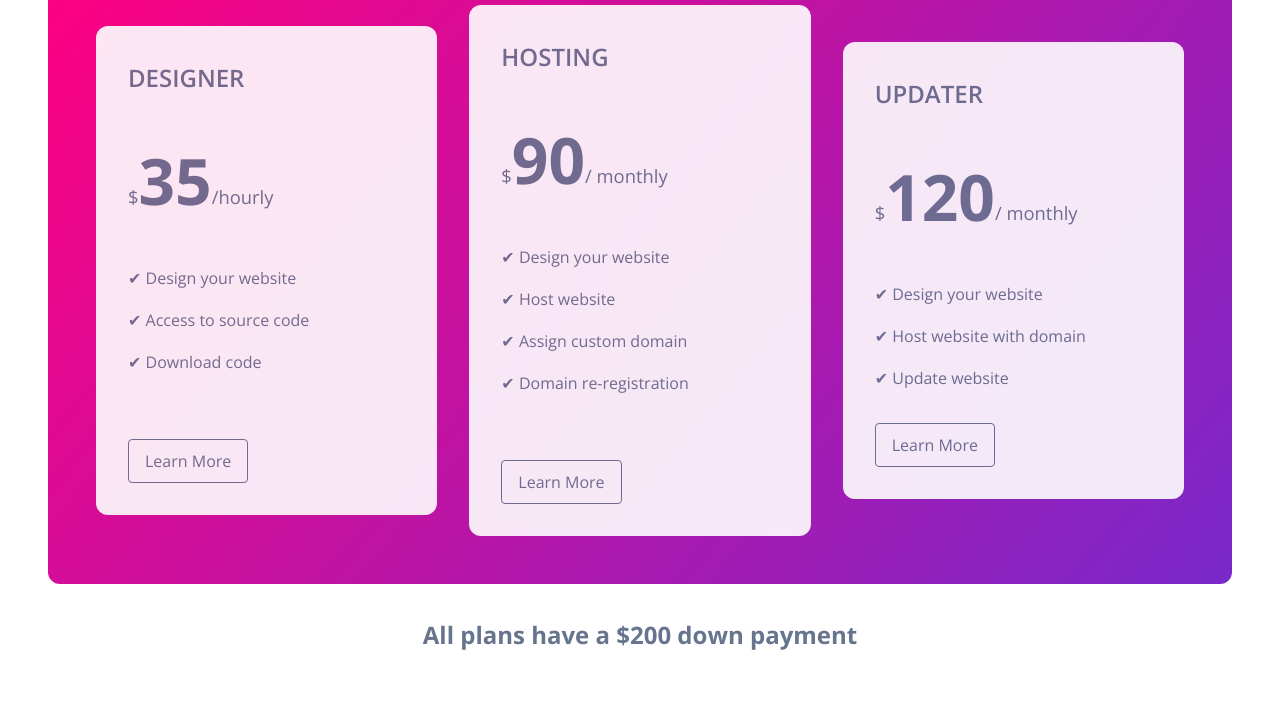
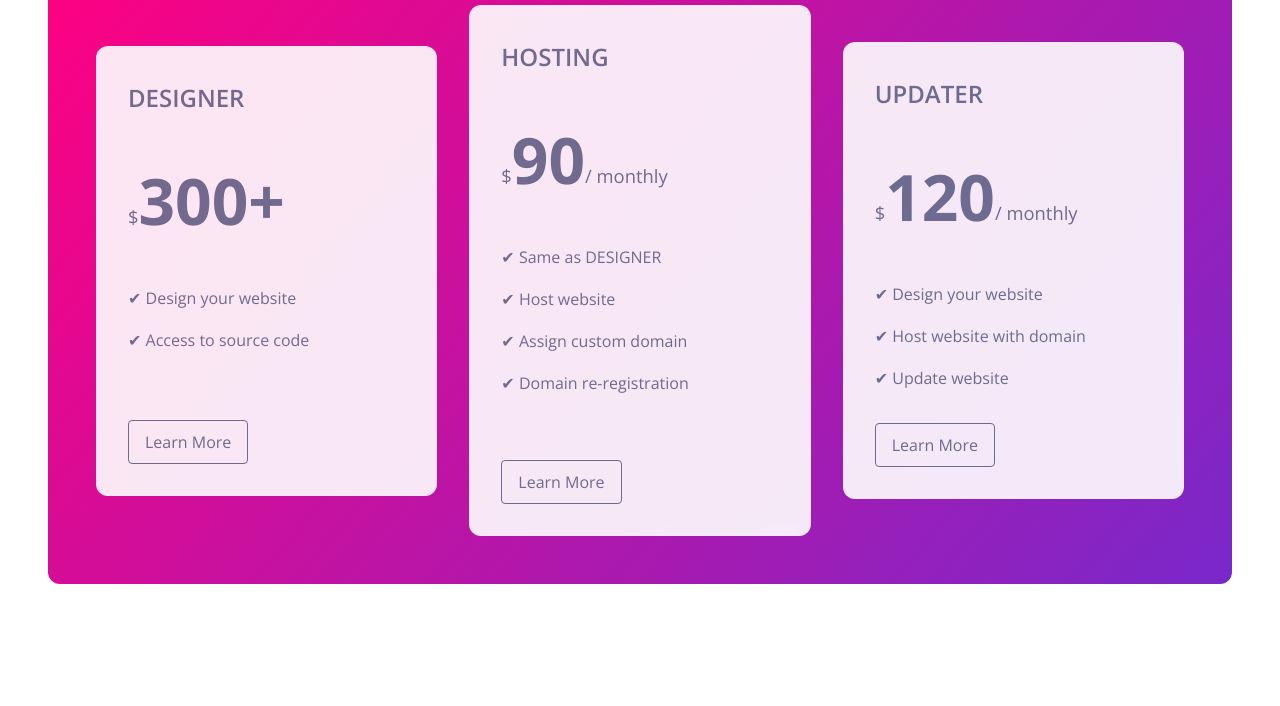
Before and after one commit to Jakob-Long/NEW_WebExcite, a website built with Parcel: page index.html in a window 1280 px wide. Shown: the part 1510-2216 px from the top of the page. Built offline with nearby package versions, Linux system fonts and the light colour scheme.

Commit message:
Add files via upload

```diff
--- a/index.html
+++ b/index.html
@@ -218,16 +218,14 @@
                 <span class="home-text23">DESIGNER</span>
                 <div class="home-container19">
                   <div class="home-container20">
-                    <span class="home-text24">
+                    <span class="home-text33">
                       <span>$</span>
                       <span></span>
                     </span>
-                    <span class="home-text27">35</span>
-                    <span class="home-text28">/hourly</span>
+                    <span class="home-text27">300+</span>
                   </div>
                   <span class="home-text29">✔ Design your website</span>
                   <span class="home-text30">✔ Access to source code</span>
-                  <span class="home-text31">✔ Download code</span>
                 </div>
                 <a href="contact-us.html" class="home-navlink6 button">
                   Learn More
@@ -244,7 +242,7 @@
                   <span class="home-text37">/ monthly</span>
                 </div>
                 <div class="home-container22">
-                  <span class="home-text38">✔ Design your website</span>
+                  <span class="home-text38">✔ Same as DESIGNER</span>
                   <span class="home-text39">✔ Host website</span>
                   <span class="home-text40">✔ Assign custom domain</span>
                   <span class="home-text41">✔ Domain re-registration</span>
@@ -273,12 +271,6 @@
                 </a>
               </div>
             </div>
-          </div>
-          <div class="home-container25">
-            <h1 class="home-text52">
-              <span>All plans have a $200 down payment</span>
-              <br />
-            </h1>
           </div>
         </section>
         <footer class="home-footer">
```
